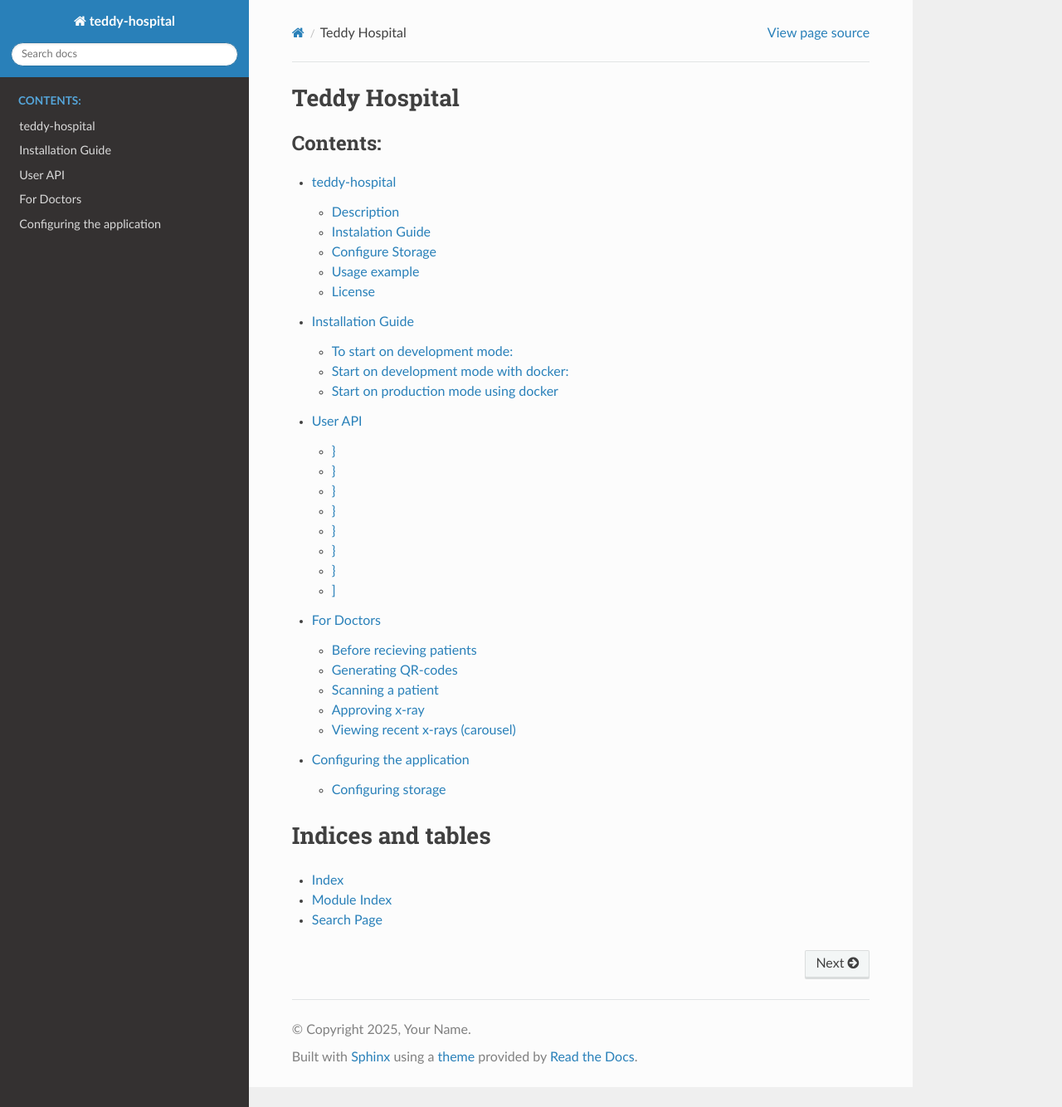
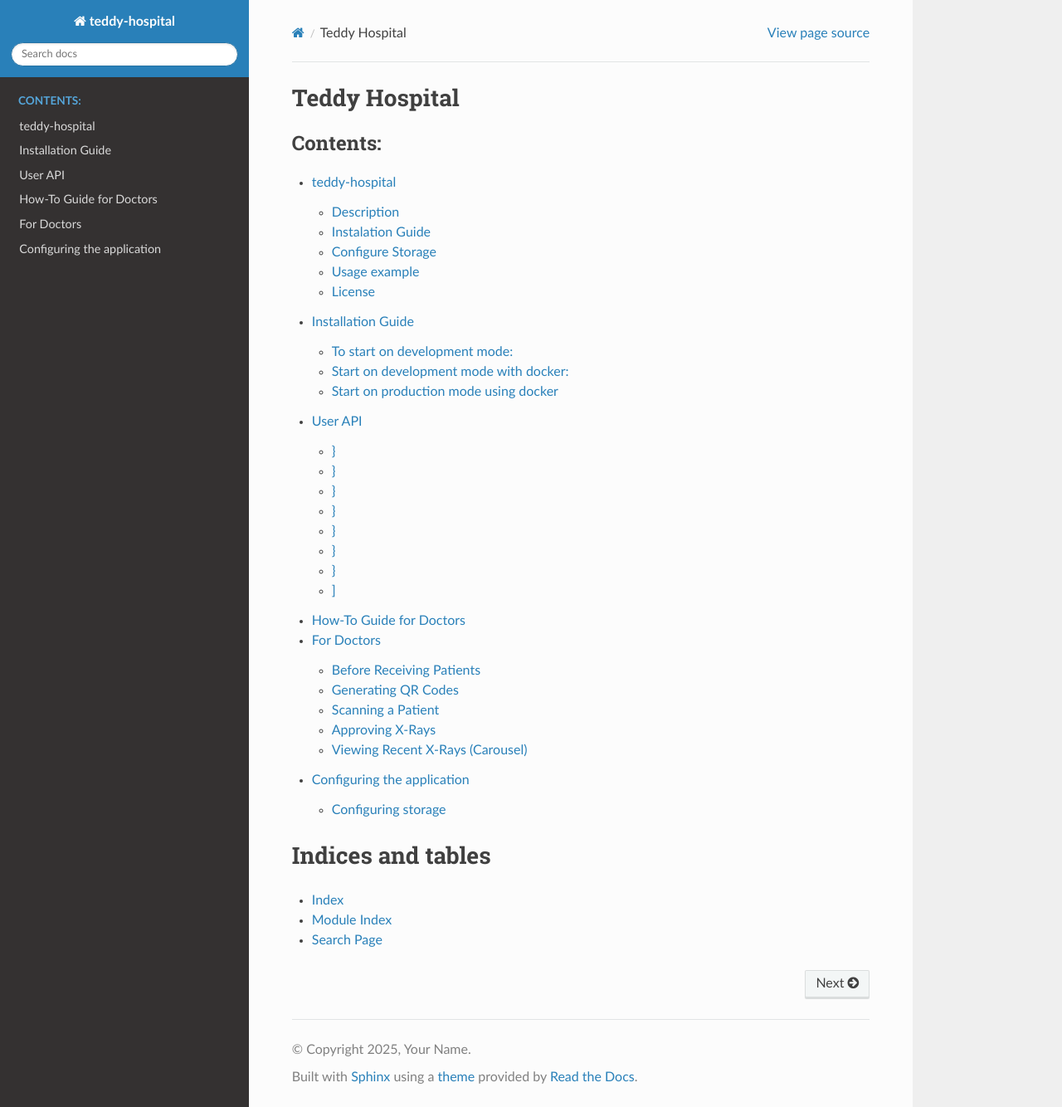
Before and after one commit to HealyTea12/teddy-hospital, a Sphinx documentation site: the page built from doc/index.rst, in a window 1280 px wide and 1334 px high. Shown: the whole window at 83% size. Built offline with Sphinx 7.4.7 and the Read the Docs theme 3.1.0, drawn with Linux system fonts in a browser that asks for light colours; some of the changed lines change nothing that is shown.

Commit message:
clean up and add placeholders for screenshots in doctors guide

```diff
--- a/doc/doctor.rst
+++ b/doc/doctor.rst
@@ -1,84 +1,132 @@
-How to for doctors
+How-To Guide for Doctors
+========================
 
-==================
+This guide explains how doctors can use the TeddyCare application to scan, generate, and approve AI-generated x-rays for stuffed animal patients.
+It covers everything from preparing your setup to approving results and viewing x-ray slides.
 
 For Doctors
-===========
+============
 
-As a doctor you can "x-ray" teddybears (and other stuffed animals) with a camera attached to the computer.
-Additionally, you can create breaks in the generated x-rays.
-All x-rays approved by the doctor can be retrieved by the owner of the patient using a QR code.
+As a doctor, you can "x-ray" teddybears and other stuffed animals using a camera connected to the computer.
+Additionally, you can introduce simulated “breaks” into the generated x-rays for realism.
+All x-rays approved by the doctor can later be retrieved by the patient’s owner using a QR code.
 
-Before recieving patients
+Before Receiving Patients
 -------------------------
-Before recieving patients, you should check somethings to ensure smoth operation of the application.
-- make sure you can connect to the website running the application
-- check if the computer has a webcam
 
-If you have trouble with reaching the website or getting errors, your admins should be able to help you.
+Before you start receiving patients, check the following to ensure smooth operation of the application:
 
-Generating QR-codes
+- Make sure you can connect to the website running the application.
+- Verify that the computer has a working webcam.
+
+If you have trouble reaching the website or encounter any errors, contact your system administrator for assistance.
+
+.. note::
+   We recommend testing both the internet connection and camera before the first patient arrives.
+
+Generating QR Codes
 -------------------
-Simmilat to real hospitals, each patient needs a unique identifier. In this case we use QR codes.
-To generate the QR codes:
-- open the admin page
-- set a desired amount of QR codes you want
-- click generate (this may take some time)
-- a PDF containing the QR codes will be downloaded once the generation is done
 
-We recommend printing the QR codes on adhesive paper and sticking it on something that the owner of the patients will not lose easly. (For instance flyers)
-**Make sure you do this in advance**
-These QR codes are necessary when scanning a patient
+Similar to real hospitals, each patient needs a unique identifier.
+In this case, the identifier is a **QR code**.
 
-Scanning a patient
+To generate QR codes:
+
+1. Open the **Admin** page.
+2. Set the desired number of QR codes to generate.
+3. Click **Generate** (this may take some time).
+4. Once generation is complete, a PDF containing the QR codes will automatically download.
+
+.. image:: /images/admin_page_placeholder.png
+   :alt: Admin page for generating QR codes
+   :width: 600px
+   :align: center
+
+We recommend printing the QR codes on adhesive paper and attaching them to something the patient owner will not easily lose (for example, a flyer).
+
+.. important::
+   **Make sure to generate and print QR codes in advance.**
+   QR codes are required when scanning a patient.
+
+Scanning a Patient
 ------------------
-To scan a patient you need:
-- the QR code for the patient
-- type of animal
-- name of owner and patient
 
-The type of animal in this case is used to give the AI model in the background a better idea on what it is looking at.
-If type is unclear or non-existent in the list, you can choose "other" in the following step.
+To scan a patient, you need:
+
+- The patient’s **QR code**
+- The **type of animal**
+- The **name of the owner** and **patient**
+
+The animal type helps the AI model better understand what it’s analyzing.
+If the type is unclear or not listed, select **Other**.
 
 To start scanning:
-- go to the "Camera" page
-- scan the QR code
-- input the details of the patient
-- take a picture of the patient
-- upload the picture of the patient
 
-Once you open the Camera page, start the QR-scanner. It should automaticly pickup a QR code in view of the camera and switch to the next step.
-The input page for the patient details needs to be filled in order to take a picture of the patient. After filling in the details you can start the camera with the button on screen.
-You will have a live feed of the camera like in the QR scan step. You can take a picture with the button and the taken picture will be shown onscreen.
-You can retake a picture with the same button. Only the last taken picture will be uploaded for process.
-If you are satisfied with the picture you can upload it with the button on screen.
+1. Go to the **Camera** page.
+2. Start the **QR Scanner**.
+3. Hold the patient’s QR code in front of the camera — it should automatically be detected.
+4. Fill in the patient details.
+5. Start the camera feed.
+6. Take a picture of the patient.
+7. If necessary, retake the picture.
+8. Click **Upload** to submit the final image.
 
-Approving x-ray
----------------
-Because the application uses AI to create the x-rays, the generated images are not always perfect. Hence we require the doctor to approve the x-ray.
-You need to approve the x-rays to view them later.
+.. image:: /images/camera_page_placeholder.png
+   :alt: Camera page interface for scanning a patient
+   :width: 600px
+   :align: center
 
-To approve the generated x-rays:
-- go to the "Results" page
-- approve or reject the generated images
+Once the camera page is open, the scanner will automatically detect any visible QR code and move to the next step.
+Only the **most recent photo** will be uploaded for processing.
 
-On the Results page, you can see all generated images from the AI model that are waiting to be approved.
-For each image uploaded, the AI model generates multiple x-rays images. Each row contains all the generated images from one uploaded picture.
-You can approve an image using the green button, or reject all of them with the red button.
-If rejected the AI model trys again and will send the newly generated images again until one is approved.
-Once approved the generated image, along with the original images will be uploaded to storage for later retreaval.
+.. tip::
+   Ensure the patient is well-lit and centered before taking the photo for best AI results.
 
-Viewing recent x-rays (carousel)
+Approving X-Rays
+----------------
+
+Because the application uses AI to generate x-rays, the results may not always be perfect.
+A doctor’s review and approval are required before any x-ray is stored and made available to the owner.
+
+To approve or reject generated x-rays:
+
+1. Go to the **Results** page.
+2. Review the generated x-rays displayed in rows.
+3. Approve the best image using the **green button**, or reject all of them using the **red button**.
+
+.. image:: /images/results_page_placeholder.png
+   :alt: Results page with AI-generated x-rays awaiting approval
+   :width: 600px
+   :align: center
+
+Each row represents the x-rays generated from a single uploaded image.
+If all are rejected, the AI model will try again and send new x-rays until one is approved.
+Once an image is approved, it is uploaded — along with the original photo — for later retrieval.
+
+.. note::
+   Approved x-rays are stored securely and can be accessed by the patient owner via their QR code.
+
+Viewing Recent X-Rays (Carousel)
 --------------------------------
-To view recently approved x-rays head to the "Carousel" page.
-Here you can:
-- cycle through recently approved x-rays (automaticly ot manually)
-- see a slide show of the recent x-rays in fullscreen
 
-All settings are on the top of the page.
-Autoplay: toggle to automaticly cycle through the images
-images: set how many images are on screen at the same time
-original image: setting to show the original image side by side with the x-ray
-fullscreen: enters fullscreen mode, a slide show with only one image at a time. exit with esc.
+To view recently approved x-rays, open the **Carousel** page.
+Here, you can:
 
-Additionally you can toggle through the images with the arrow buttons.
+- Cycle through recently approved x-rays (automatically or manually).
+- View a fullscreen slideshow of recent results.
+- Toggle between showing x-rays and original images side-by-side.
+
+All settings are available at the top of the page:
+
+- **Autoplay:** Automatically cycles through the images.
+- **Images:** Adjust how many images are displayed on screen at once.
+- **Original image:** Toggle to show the original alongside the x-ray.
+- **Fullscreen:** View one image at a time in fullscreen mode (press *Esc* to exit).
+
+.. image:: /images/carousel_page_placeholder.png
+   :alt: Carousel page showing recently approved x-rays
+   :width: 600px
+   :align: center
+
+.. tip::
+   Use the left and right arrow buttons to manually navigate through the images.
```
